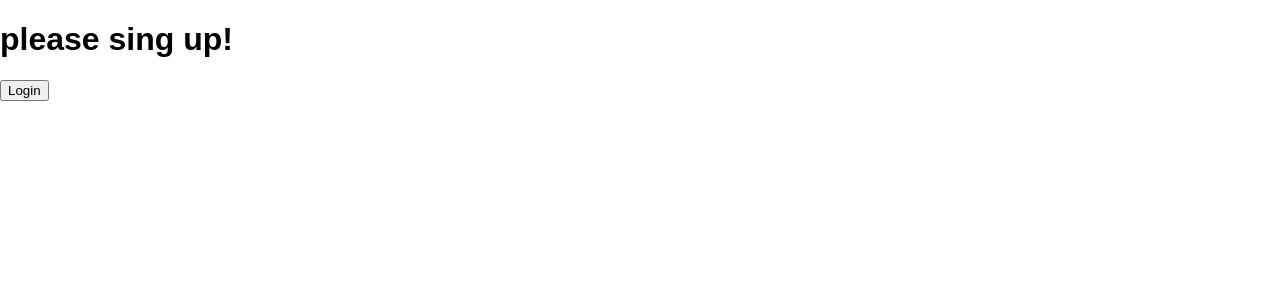
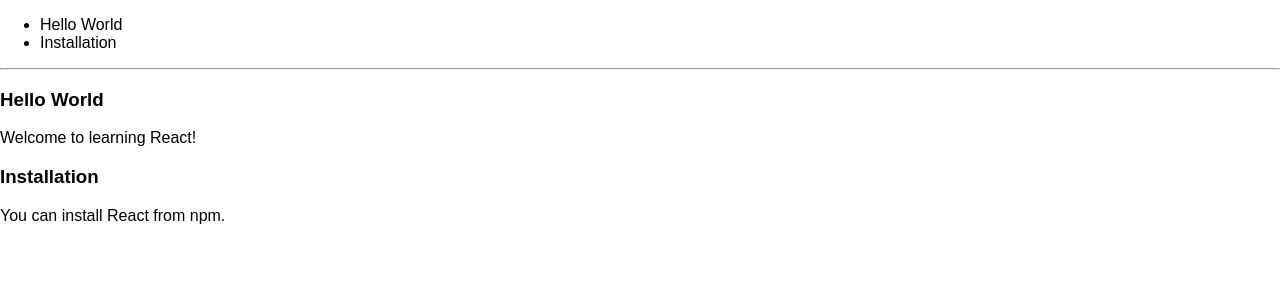
Before and after one commit to xiexuanzheng123/react16, a React (Create React App) app: page / in a window 1280 px wide. Shown: the top 300 px of the page. Built offline with nearby package versions, Linux system fonts and the light colour scheme.

Commit message:
key and map

```diff
--- a/react.js
+++ b/react.js
@@ -28,4 +28,7 @@
         这些组件可能会进行额外的重新渲染，通常建议在构造函数中绑定或使用属性初始化器
 
     使用bind函数传参，e要放在参数的最后面
+
+    如果map嵌套层级很多 那就要考虑提取组件了
+
  */
--- /dev/null
+++ b/src/containers/demo/Blog.jsx
@@ -0,0 +1,34 @@
+import React from 'react';
+
+function Blog(props) {
+    const sidebar = (
+        <ul>
+            {props.posts.map((post) => {
+                return (
+                    <li key={post.id}>
+                        {post.title}
+                    </li>
+                )
+            })}
+        </ul>
+    );
+
+    const content = props.posts.map((post) => {
+        return (
+            <div key={post.id}>
+                <h3>{post.title}</h3>
+                <p>{post.content}</p>
+            </div>
+        );
+    });
+
+    return (
+        <div>
+            {sidebar}
+            <hr/>
+            {content}
+        </div>
+    );
+}
+
+export default Blog;
--- a/src/index.js
+++ b/src/index.js
@@ -2,10 +2,15 @@
 import ReactDOM from 'react-dom';
 import './index.css';
 import registerServiceWorker from './registerServiceWorker';
-import LoginControl from './containers/demo/LoginControl';
+import Blog from './containers/demo/Blog';
+
+const posts = [
+    {id: 1, title: 'Hello World', content: 'Welcome to learning React!'},
+    {id: 2, title: 'Installation', content: 'You can install React from npm.'}
+  ];
 
 ReactDOM.render(
-    <LoginControl />,
+    <Blog posts={posts}/>,
     document.getElementById('root')
 );
 
```
Also changed, not shown: src/containers/demo/Key.jsx (added, +24 -0 lines).
